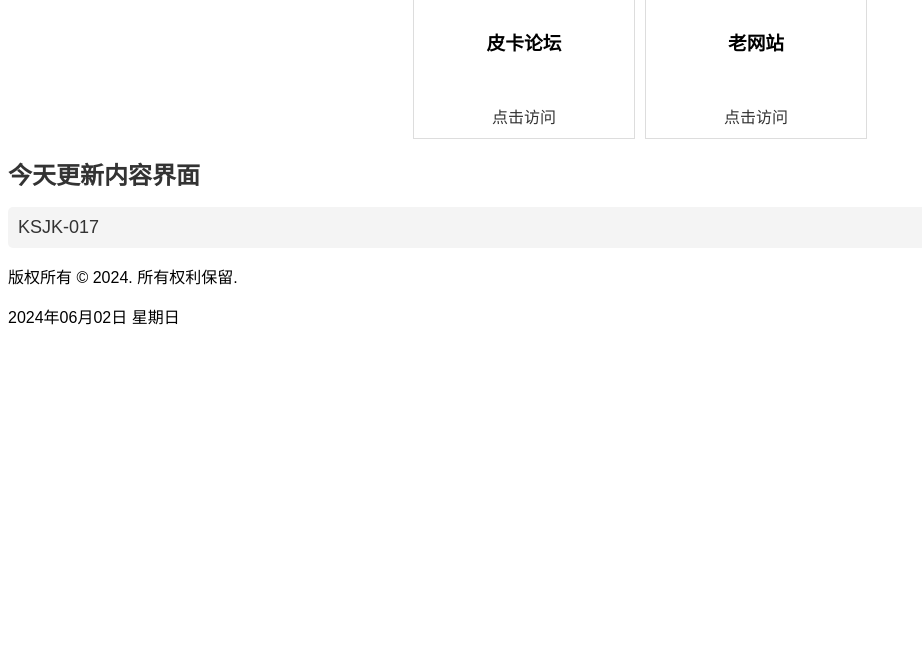
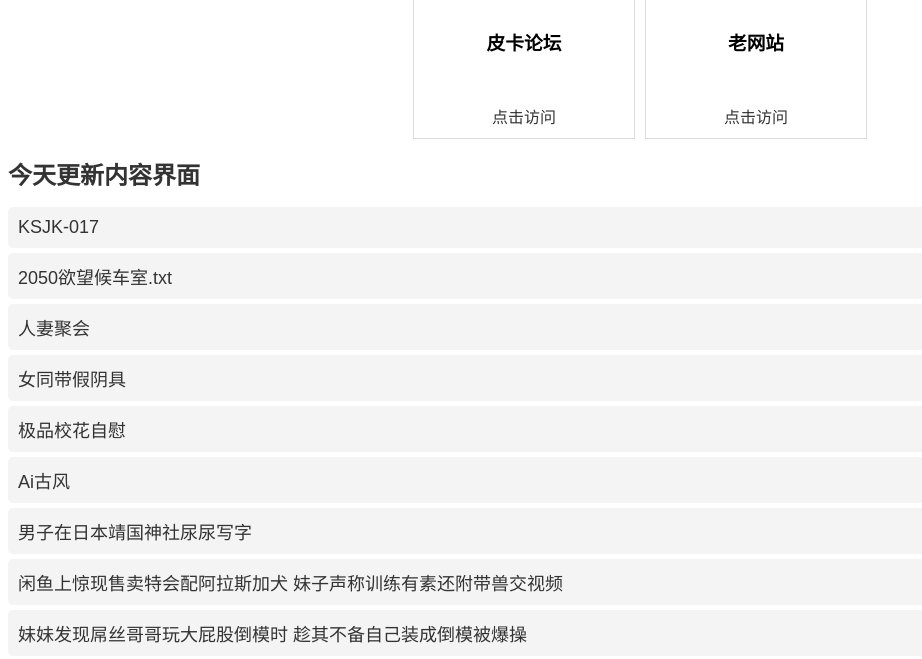
Before and after one commit to Abcd136/ai, a plain HTML site: page index.html in a window 1280 px wide. Shown: the part 204-863 px from the top of the page, without its empty margins (0-922 px from the left). Before the commit the page ends 800 px from the top, so only its background shows below. Drawn offline with Linux system fonts and the light colour scheme.

Commit message:
Update index.html

```diff
--- a/index.html
+++ b/index.html
@@ -79,6 +79,14 @@
     <h1 class="forum-title">今天更新内容界面</h1>
     <ul class="category-list">
         <li><a href="https://vip.372164885.xyz/forum.php?mod=viewthread&tid=554">KSJK-017</a></li>
+        <li><a href="https://vip.372164885.xyz/forum.php?mod=viewthread&tid=555">2050欲望候车室.txt</a></li>
+        <li><a href="https://vip.372164885.xyz/forum.php?mod=viewthread&tid=556">人妻聚会</a></li>
+        <li><a href="https://vip.372164885.xyz/forum.php?mod=viewthread&tid=557">女同带假阴具</a></li>
+        <li><a href="https://vip.372164885.xyz/forum.php?mod=viewthread&tid=558">极品校花自慰</a></li>
+        <li><a href="https://vip.372164885.xyz/forum.php?mod=viewthread&tid=559">Ai古风</a></li>
+        <li><a href="https://vip.372164885.xyz/forum.php?mod=viewthread&tid=560">男子在日本靖国神社尿尿写字</a></li>
+        <li><a href="https://vip.372164885.xyz/forum.php?mod=viewthread&tid=561">闲鱼上惊现售卖特会配阿拉斯加犬 妹子声称训练有素还附带兽交视频</a></li>
+        <li><a href="https://vip.372164885.xyz/forum.php?mod=viewthread&tid=562">妹妹发现屌丝哥哥玩大屁股倒模时 趁其不备自己装成倒模被爆操</a></li>
         </ul>
     <p>
         <footer class="footer">
```
